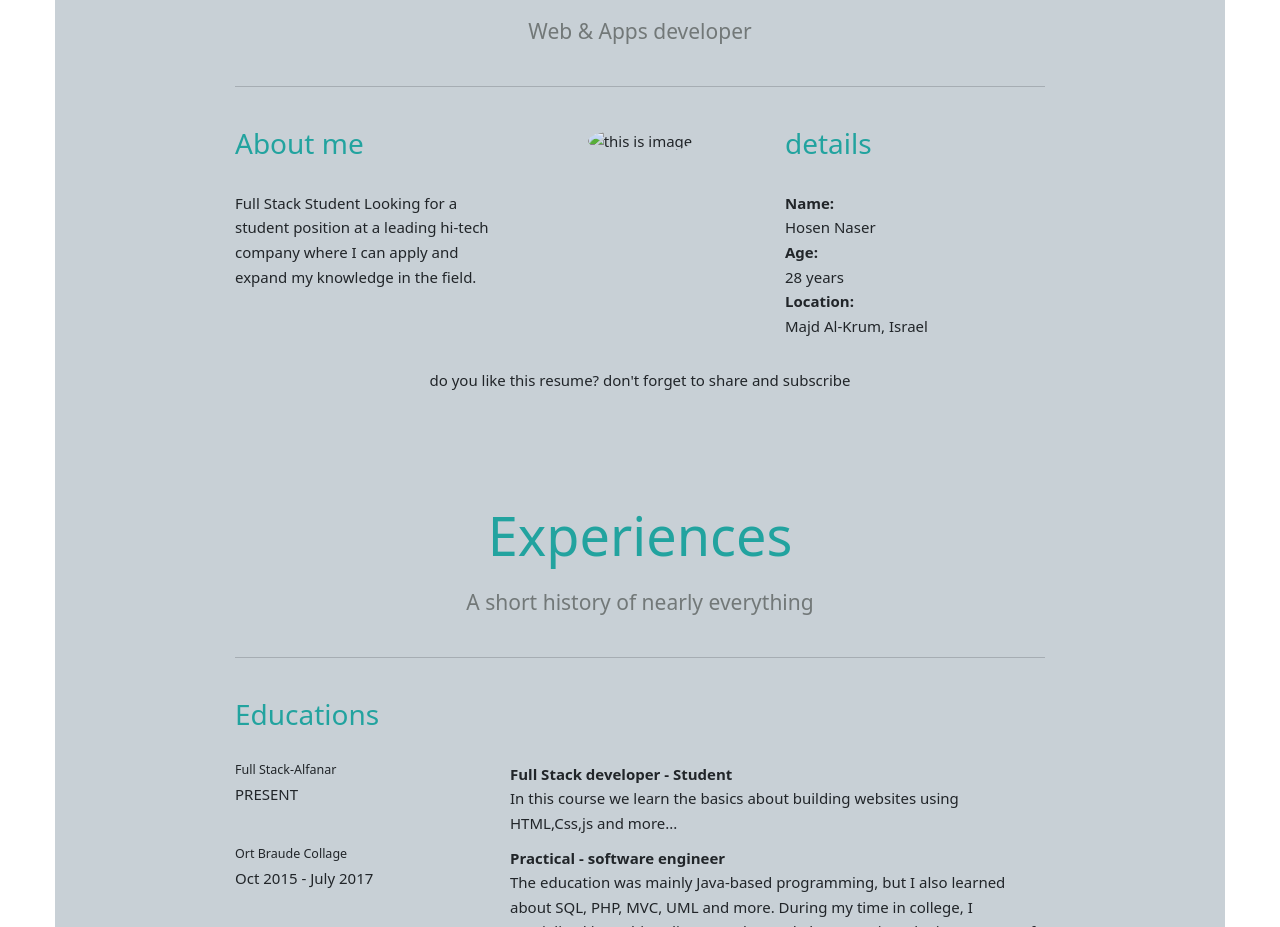
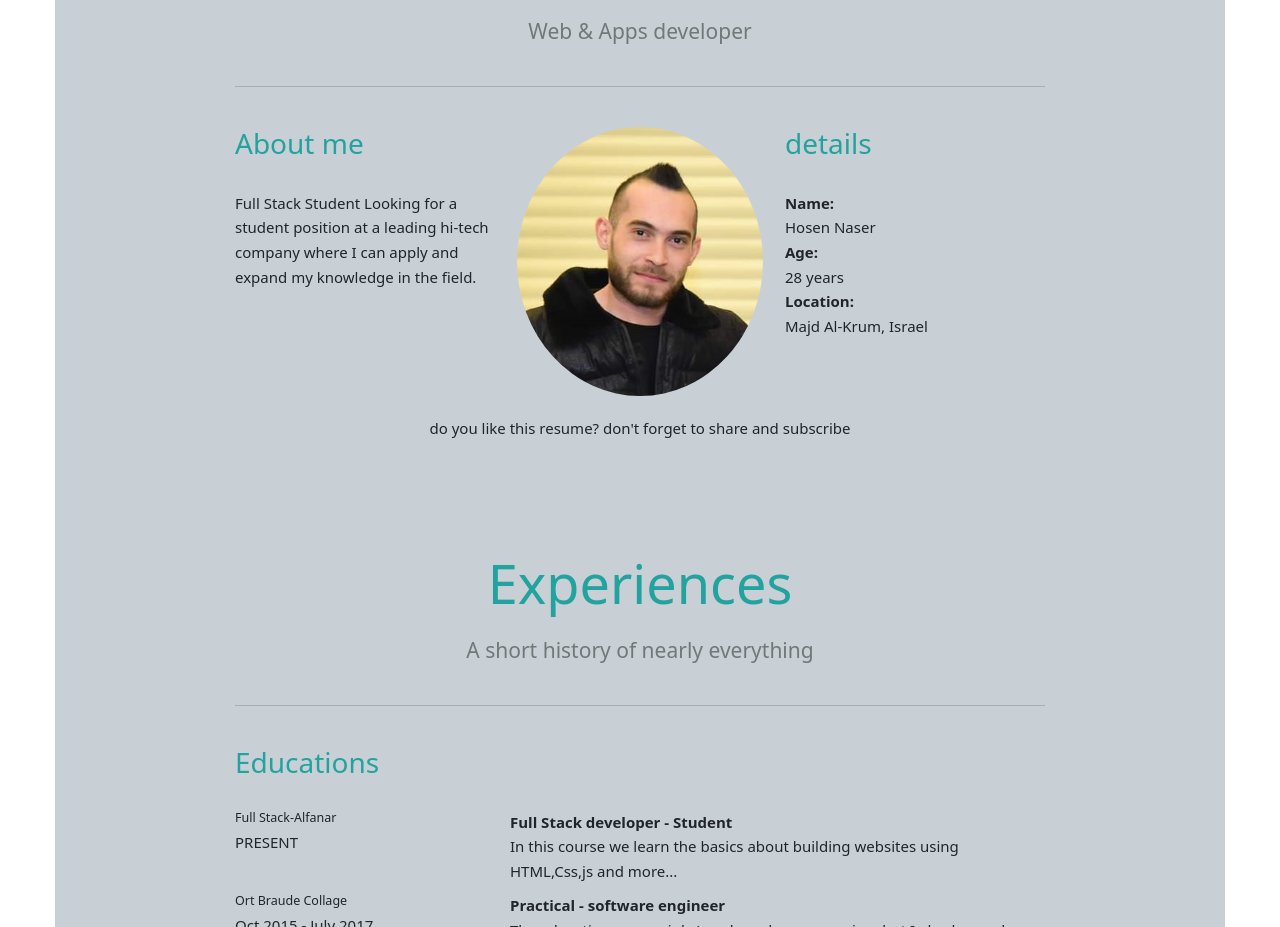
Before and after one commit to HosenNaser/Resume, a plain HTML site: page index.html in a window 1280 px wide. Shown: the part 928-1855 px from the top of the page. Drawn offline with nearby package versions, Linux system fonts and the light colour scheme; files that its build step writes are made by us from their sources; the site is published under a folder, as on GitHub Pages, so addresses that start at the root find nothing.

Commit message:
fixed pic

```diff
--- a/index.html
+++ b/index.html
@@ -43,7 +43,7 @@
             </p>
           </div>
           <div class="col-md-4 text-center">
-            <img class="profile-img" src="/img/me.jpeg" alt="this is image" />
+            <img class="profile-img" src="img/me.jpeg" alt="this is image" />
           </div>
           <div class="col-md-4">
             <h3>details</h3>
```
